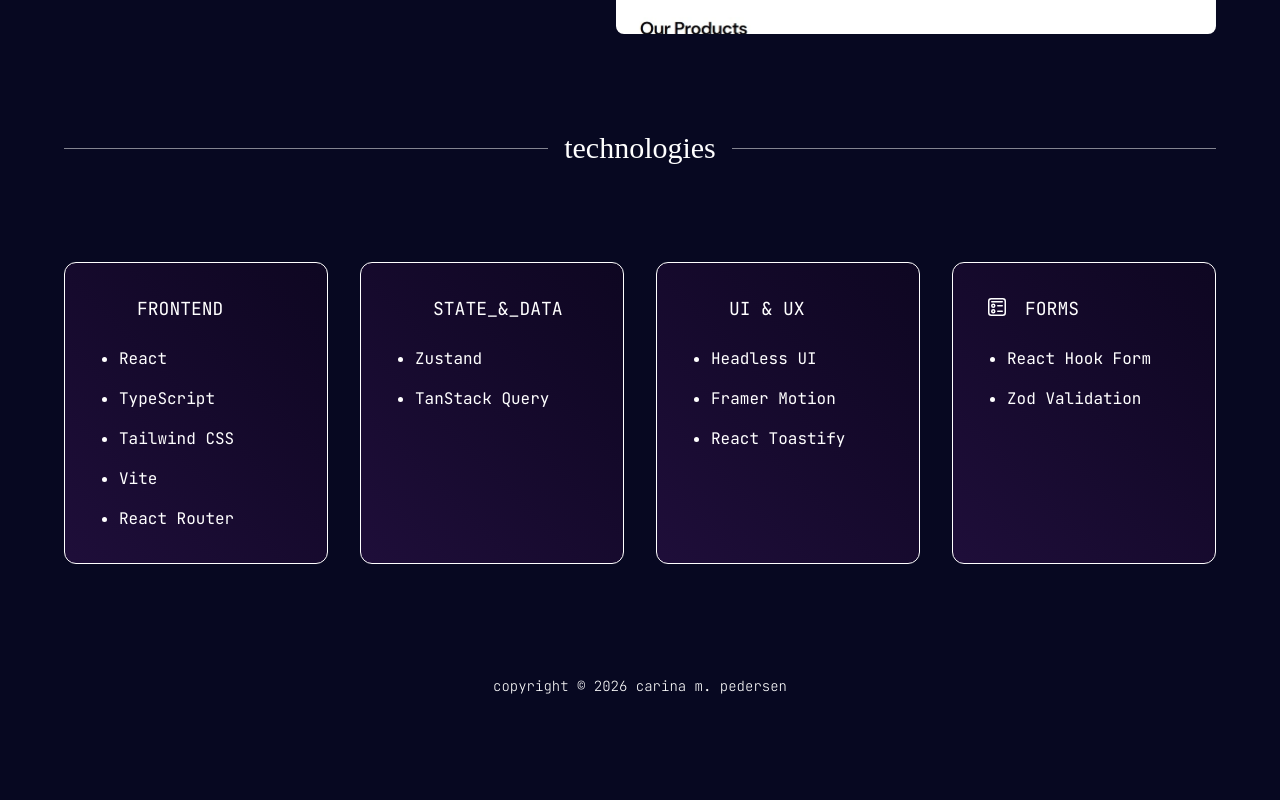
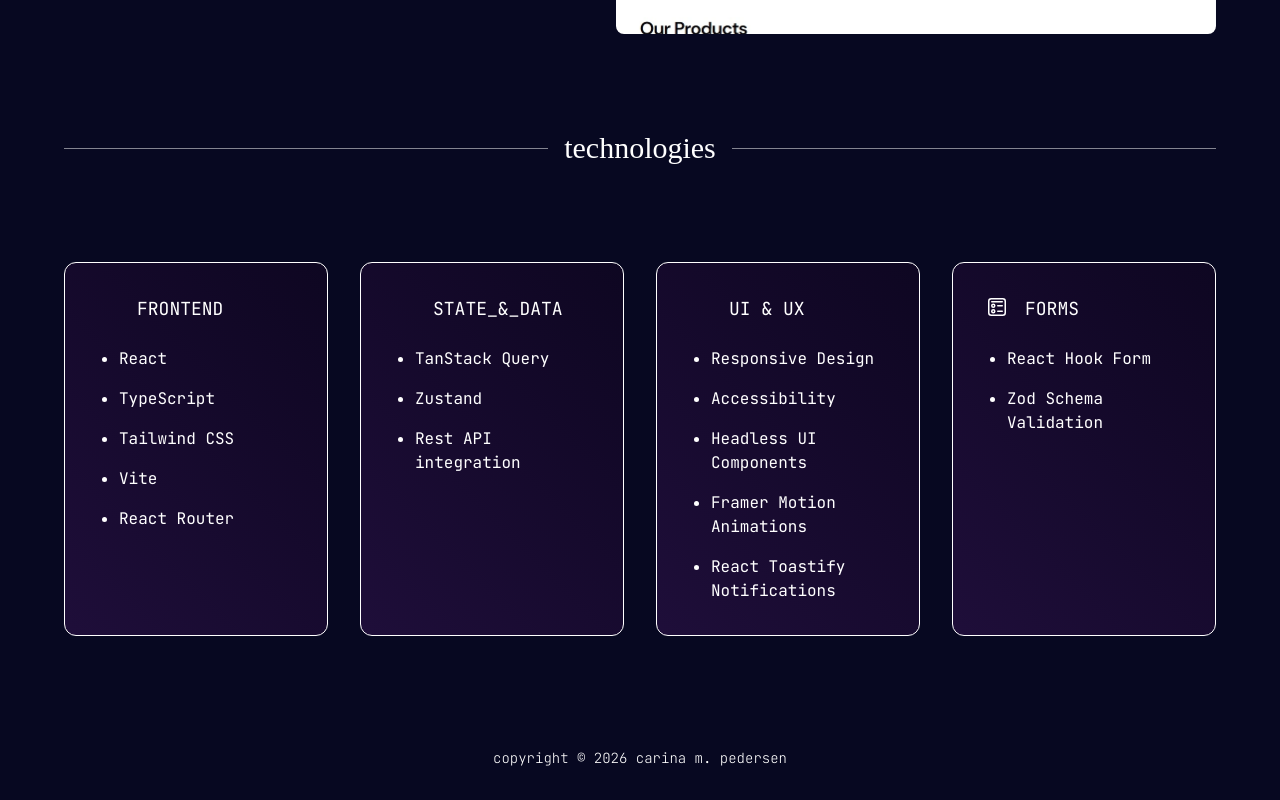
Before and after one commit to Jereriviel/portfolio-2, a React (Vite) app: page /article/meerkat-online-store in a window 1280 px wide. Shown: the part 1975-2775 px from the top of the page. Before the commit the page ends 2703 px from the top, so only its background shows below. Built offline with nearby package versions, Linux system fonts and the light colour scheme; some icons are missing; a web font is replaced by a local one.

Commit message:
Update Tech Card Meerkat and Trove

```diff
--- a/src/components/features/article/projects/Meerkat.tsx
+++ b/src/components/features/article/projects/Meerkat.tsx
@@ -52,17 +52,20 @@
           <li className="list-disc">React Router</li>
         </TechCard>
         <TechCard heading="State_&_Data" iconType="state">
+          <li className="list-disc">TanStack Query</li>
           <li className="list-disc">Zustand</li>
-          <li className="list-disc">TanStack Query</li>
+          <li className="list-disc">Rest API integration</li>
         </TechCard>
         <TechCard heading="UI & UX" iconType="ui">
-          <li className="list-disc">Headless UI</li>
-          <li className="list-disc">Framer Motion</li>
-          <li className="list-disc">React Toastify</li>
+          <li className="list-disc">Responsive Design</li>
+          <li className="list-disc">Accessibility</li>
+          <li className="list-disc">Headless UI Components</li>
+          <li className="list-disc">Framer Motion Animations</li>
+          <li className="list-disc">React Toastify Notifications</li>
         </TechCard>
         <TechCard heading="Forms" iconType="form">
           <li className="list-disc">React Hook Form</li>
-          <li className="list-disc">Zod Validation</li>
+          <li className="list-disc">Zod Schema Validation</li>
         </TechCard>
       </TechSection>
     </>
--- a/src/components/features/article/projects/Trove.tsx
+++ b/src/components/features/article/projects/Trove.tsx
@@ -36,8 +36,8 @@
           accessibility and placeholder image handling
         </p>
         <p className="md:text-lg">
-          search, sorting, filtering, and "Load More" pagination features to
-          help users efficiently browse and discover auction listings.
+          search, sorting, filtering, and pagination features to help users
+          efficiently browse and discover auction listings.
           <span className="text-accent">{" }"}</span>
         </p>
       </TextSection>
@@ -45,6 +45,26 @@
         <TechCard heading="Frontend" iconType="frontend">
           <li className="list-disc">TypeScript</li>
           <li className="list-disc">Tailwind CSS</li>
+          <li className="list-disc">HTML5</li>
+        </TechCard>
+        <TechCard heading="State & Data" iconType="state">
+          <li className="list-disc">REST API Integration</li>
+          <li className="list-disc">Fetch API</li>
+          <li className="list-disc">Local Storage</li>
+        </TechCard>
+        <TechCard heading="UI & UX" iconType="ui">
+          <li className="list-disc">Responsive Design</li>
+          <li className="list-disc">Accessibility</li>
+          <li className="list-disc">Toasts and inline user feedbackk</li>
+          <li className="list-disc">Error Modal</li>
+          <li className="list-disc">Loading Skeletons and Buttons</li>
+          <li className="list-disc">Load More Pagination</li>
+        </TechCard>
+        <TechCard heading="Forms" iconType="form">
+          <li className="list-disc">Form Validation</li>
+          <li className="list-disc">Error Handling</li>
+          <li className="list-disc">User Authentication</li>
+          <li className="list-disc">Listing Creation and Editing</li>
         </TechCard>
       </TechSection>
     </>
```
